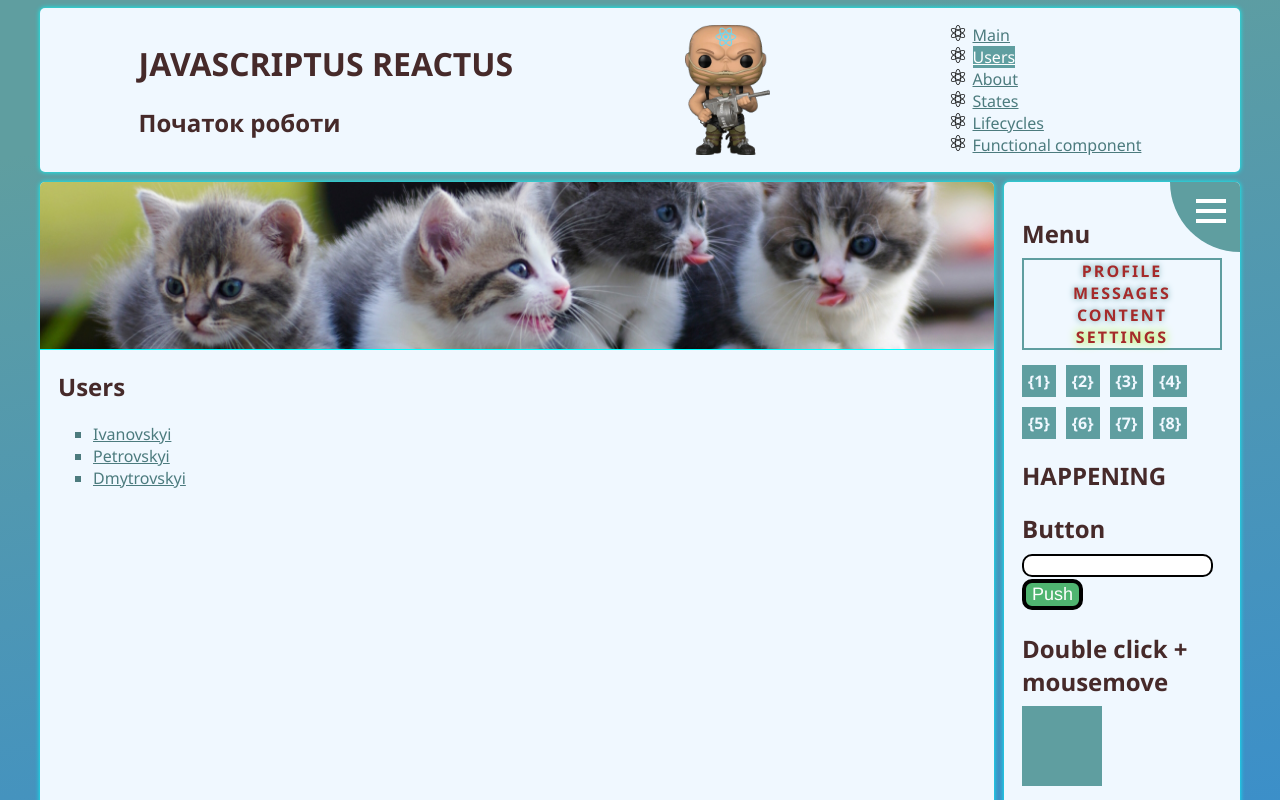
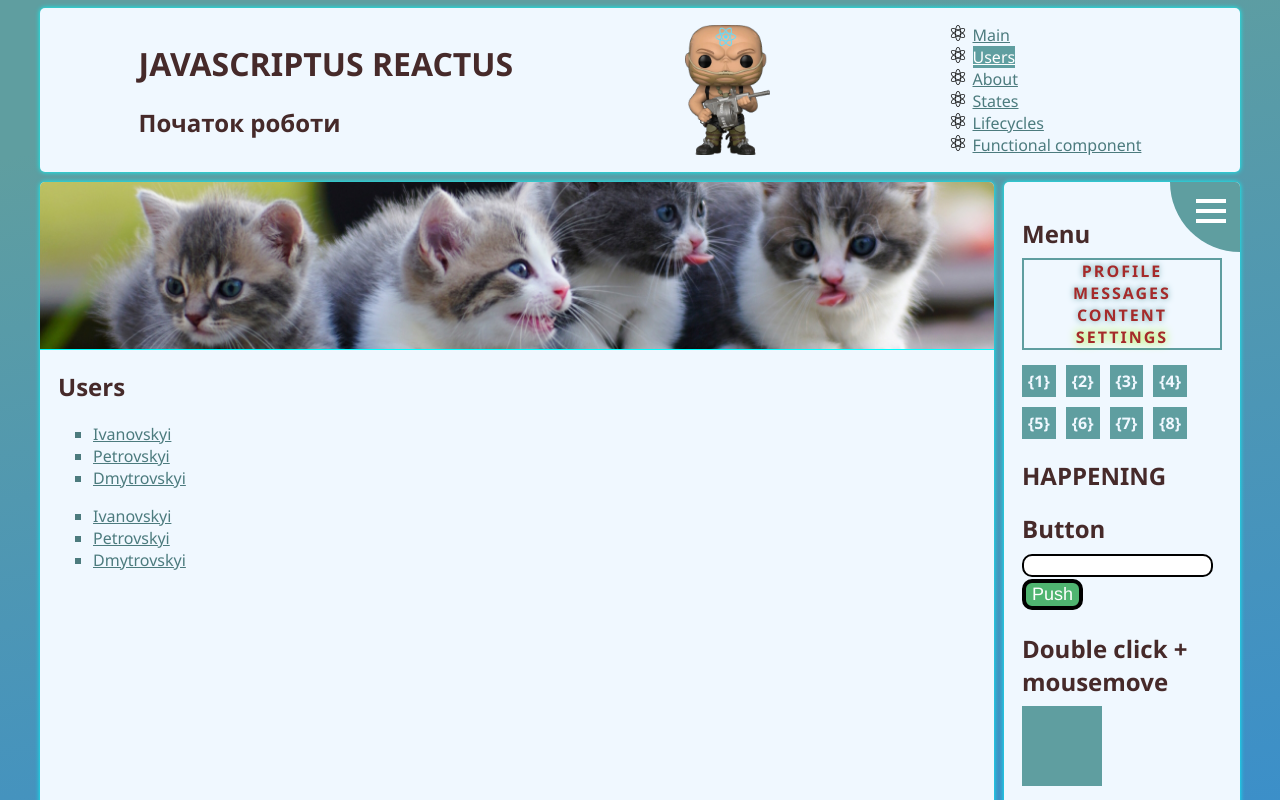
Before and after one commit to tztaras/app, a React (Create React App) app: page /users in a window 1280 px wide. Shown: the top 800 px of the page. Built offline with nearby package versions, Linux system fonts and the light colour scheme.

Commit message:
{users.map(u => (<li key={u}>                         <NavLink to={`${url.pathname}/${u.name}`}>{u.name}</NavLink>                         </li>                     ))}

```diff
--- a/src/Users/Users.js
+++ b/src/Users/Users.js
@@ -1,6 +1,7 @@
 
 import { useLocation } from 'react-router-dom';
 import { NavLink } from 'react-router-dom';
+import users from '../data/users.json';
 import './Users.css';
 import UsersID from './UsersID/UsersID';
 // import Comment from './UsersID/Comment';
@@ -30,8 +31,16 @@ function Users() {
                     <li><UsersID name='Petrovskyi' id='2'/></li>
                     <li><UsersID name='Dmytrovskyi' id='3'/></li> */}
 
+                    {/* {users.map(u => <li key={u}>{u.name}</li>)} */}
 
                 </ul>
+                <ul>
+                    {users.map(u => (<li key={u}>
+                        <NavLink to={`${url.pathname}/${u.name}`}>{u.name}</NavLink>
+                        </li>
+                    ))}
+                </ul>
+
                 {/* <UsersID/> */}
             </section>
         </div>
--- /dev/null
+++ b/src/data/users.json
@@ -0,0 +1,20 @@
+[
+    {
+    "id":1,
+    "name":"Ivanovskyi",
+    "avatarsrc":"",
+    "motto":""
+    },
+    {
+    "id":2,
+    "name":"Petrovskyi",
+    "avatarsrc":"",
+    "motto":""
+    },
+    {
+    "id":3,
+    "name":"Dmytrovskyi",
+    "avatarsrc":"",
+    "motto":""
+    }
+]
```
